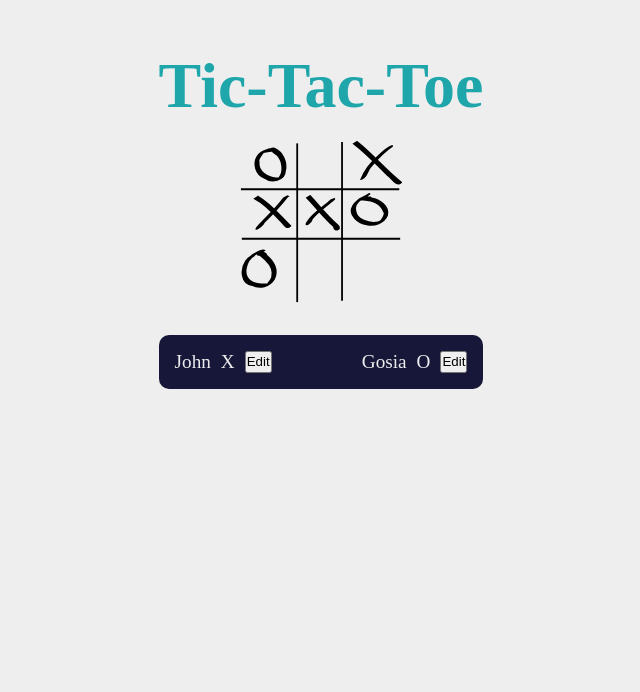
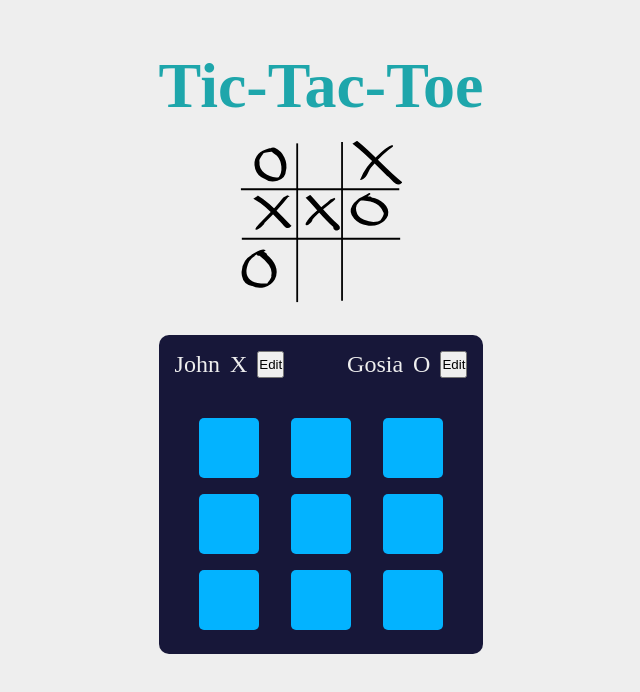
Before and after one commit to john-lund-af/tic-tac-toe, a React (Vite) app: page / in a window 1280 px wide. Shown: the top 692 px of the page, without its empty margins (319-959 px from the left). Built offline with nearby package versions, Linux system fonts and the light colour scheme; a web font is replaced by a local one.

Commit message:
Added Gameboard and styling.

```diff
--- a/src/App.tsx
+++ b/src/App.tsx
@@ -2,6 +2,7 @@ import ticTacToeLogo from '/tic-tac-toe.svg'
 import { useState } from 'react';
 import Player from './components/Player.tsx';
 import { Player as PlayerType } from './types/common.types.ts';
+import { GameBoard } from './components/GameBoard.tsx';
 
 function App() {
   const [player_1] = useState<PlayerType>({ id: "100", name: "John", sign: 'X' });
@@ -18,6 +19,7 @@ function App() {
           <Player player={player_1} />
           <Player player={player_2} />
         </div>
+        <GameBoard />
       </div>
     </>
   )
--- /dev/null
+++ b/src/components/GameBoard.tsx
@@ -0,0 +1,14 @@
+
+const initialBoard = [
+  [null, null, null],
+  [null, null, null],
+  [null, null, null],
+];
+
+export function GameBoard() {
+  return <ol id="gameBoard">
+    {initialBoard.map((row, rowIndex) => <li key={rowIndex}><ol>
+      {row.map((col, colIndex) => <li key={colIndex}>{col}</li>)}
+    </ol></li>)}
+  </ol>
+}
--- a/src/index.css
+++ b/src/index.css
@@ -48,6 +48,7 @@ header img {
 #playerContainer {
   display: flex;
   justify-content: space-between;
+  margin-bottom: 2rem;
 }
 
 .player {
@@ -56,10 +57,32 @@ header img {
 
 .player-name,
 .player-sign {
-  font-size: larger;
+  font-size: x-large;
   margin-right: 10px;
 }
 
 .player-btn {
   cursor: pointer;
 }
+
+#gameBoard>li {
+  list-style-type: none;
+}
+
+#gameBoard>li>ol {
+  display: flex;
+  justify-content: space-evenly;
+}
+
+#gameBoard>li>ol>li {
+  cursor: pointer;
+  font-style: oblique;
+  padding: 1rem;
+  margin: 0.5rem;
+  list-style-type: none;
+  background-color: rgb(3, 179, 255);
+  border-radius: 5px;
+  font-size: xx-large;
+  width: 60px;
+  height: 60px;
+}
```
